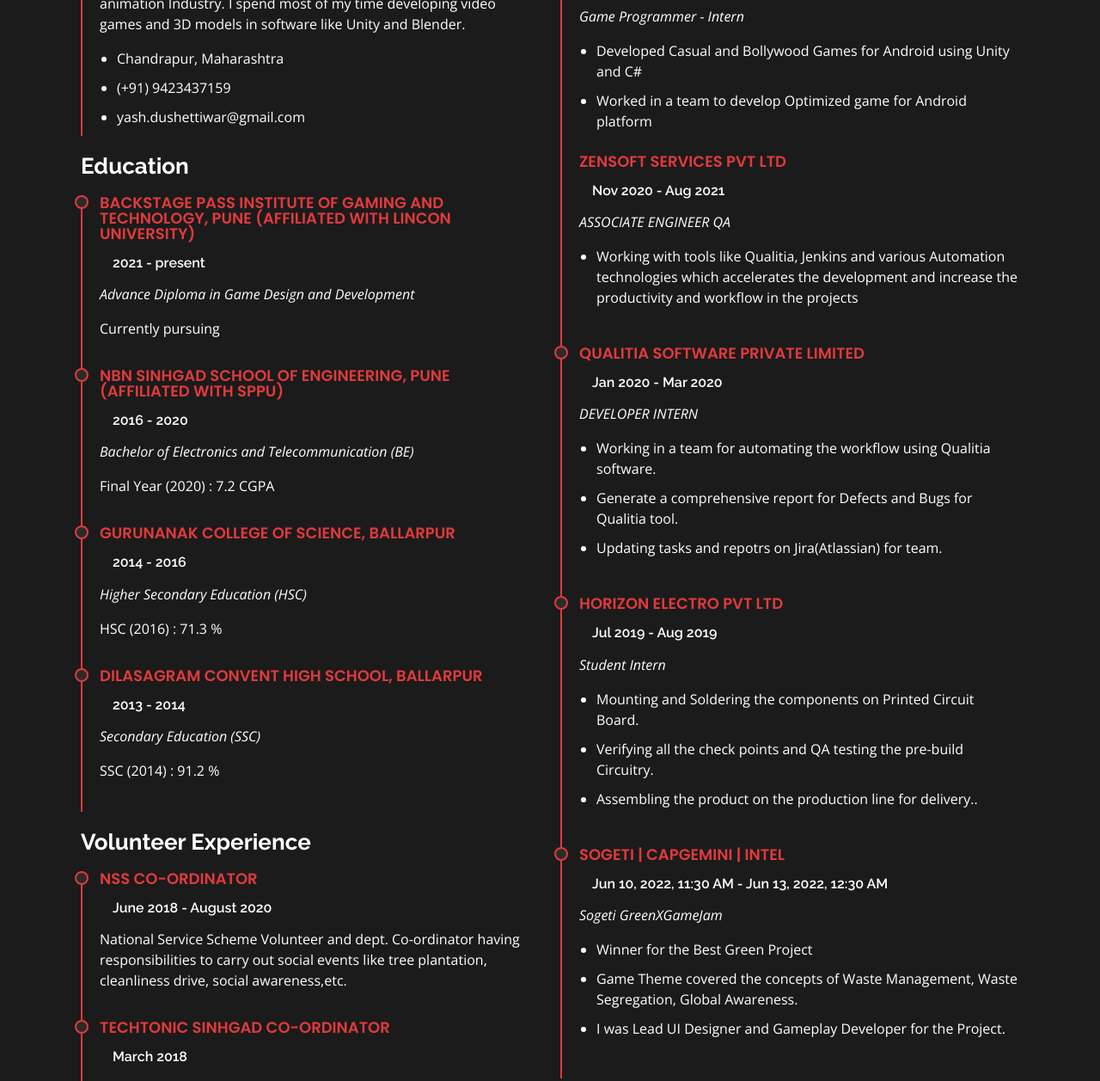
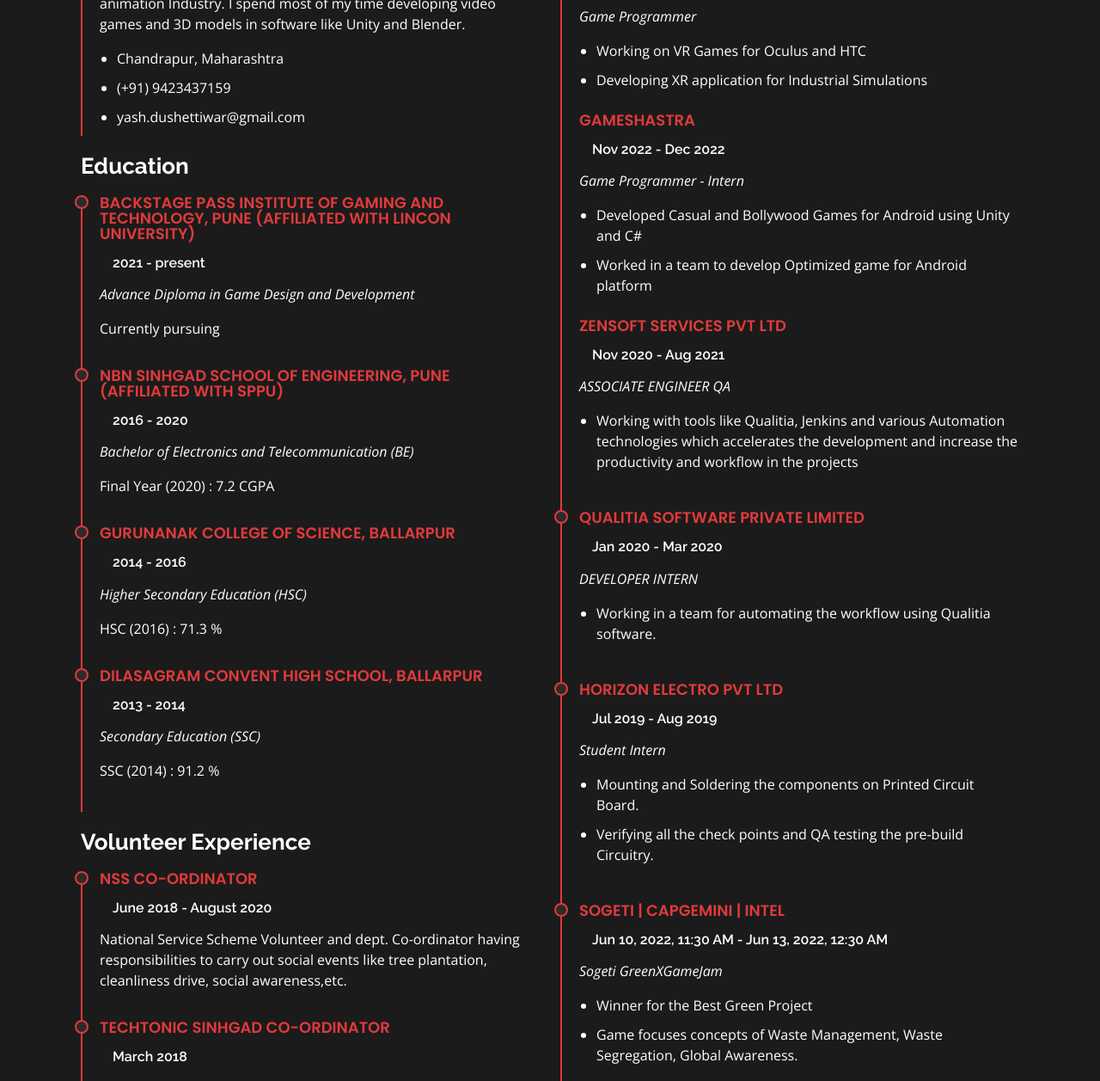
Before and after one commit to YSD98/ysd98.github.io, a plain HTML site: page index.html in a window 1280 px wide. Shown: the part 4385-5642 px from the top of the page at 86% size. Drawn offline with nearby package versions, Linux system fonts and the light colour scheme.

Commit message:
Added iNuCom exp

```diff
--- a/index.html
+++ b/index.html
@@ -461,6 +461,13 @@
           <div class="col-lg-6">
             <h3 class="resume-title">Professional Experience</h3>
             <div class="resume-item">
+              <h4>iNuCom Inc</h4>
+              <h5>Jan 2023 - Present</h5>
+              <p><em>Game Programmer </em></p>
+              <ul>
+                <li>Working on VR Games for Oculus and HTC</li>
+                <li>Developing XR application for Industrial Simulations</li>
+              </ul>
               <h4>GameShastra</h4>
               <h5>Nov 2022 - Dec 2022</h5>
               <p><em>Game Programmer - Intern</em></p>
@@ -481,8 +488,6 @@
               <p><em>DEVELOPER INTERN</em></p>
               <ul>
                 <li>Working in a team for automating the workflow using Qualitia software.</li>
-                <li>Generate a comprehensive report for Defects and Bugs for Qualitia tool.</li>
-                <li>Updating tasks and repotrs on Jira(Atlassian) for team.</li>
               </ul>
             </div>
             <div class="resume-item">
@@ -492,7 +497,6 @@
               <ul>
                 <li>Mounting and Soldering the components on Printed Circuit Board.</li>
                 <li>Verifying all the check points and QA testing the pre-build Circuitry.</li>
-                <li>Assembling the product on the production line for delivery..</li>
               </ul>
             </div>
             <div class="resume-item">
@@ -501,8 +505,7 @@
               <p><em>Sogeti GreenXGameJam </em></p>
               <ul>
                 <li>Winner for the Best Green Project</li>
-                <li> Game Theme covered the concepts of Waste Management, Waste Segregation, Global Awareness.</li>
-                <li>I was Lead UI Designer and Gameplay Developer for the Project. </li>
+                <li> Game focuses concepts of Waste Management, Waste Segregation, Global Awareness.</li>
               </ul>
             </div>
             <h3 class="resume-title">Specialized Course-work</h3>
```
